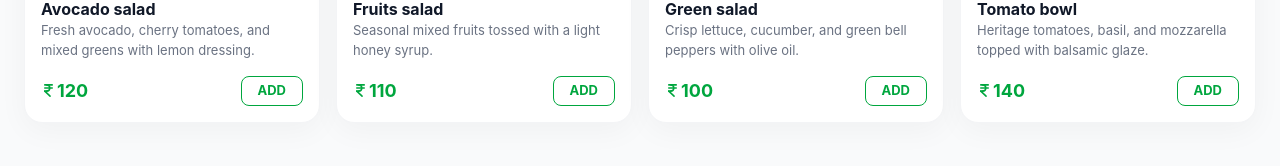
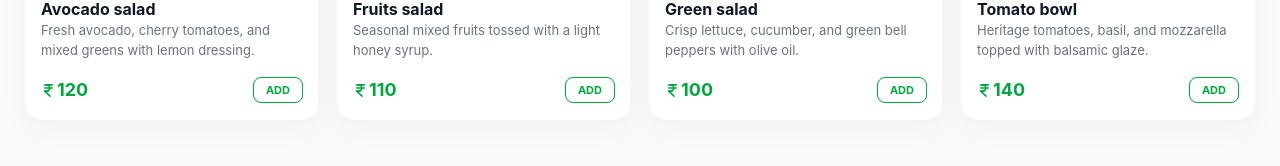
Before and after one commit to intalixx/food-delivery-app, a React app in the folder frontend/: page / in a window 1280 px wide. Shown: the part 496-662 px from the top of the page. Built offline with nearby package versions, Linux system fonts and the light colour scheme; the HTML template or start-up script is replaced by a standard one.

Commit message:
Home page ui updates

```diff
--- a/frontend/src/pages/HomePage.tsx
+++ b/frontend/src/pages/HomePage.tsx
@@ -140,7 +140,7 @@ export default function HomePage() {
                                                 image: item.image
                                             })
                                         }}
-                                        className="px-4 py-1 bg-white dark:bg-gray-900 text-primary border border-primary font-bold text-[13px] rounded-md cursor-pointer"
+                                        className="px-3 py-1 bg-white dark:bg-gray-900 text-primary border border-primary font-bold text-[11px] rounded-md cursor-pointer"
                                     >
                                         ADD
                                     </button>
```
